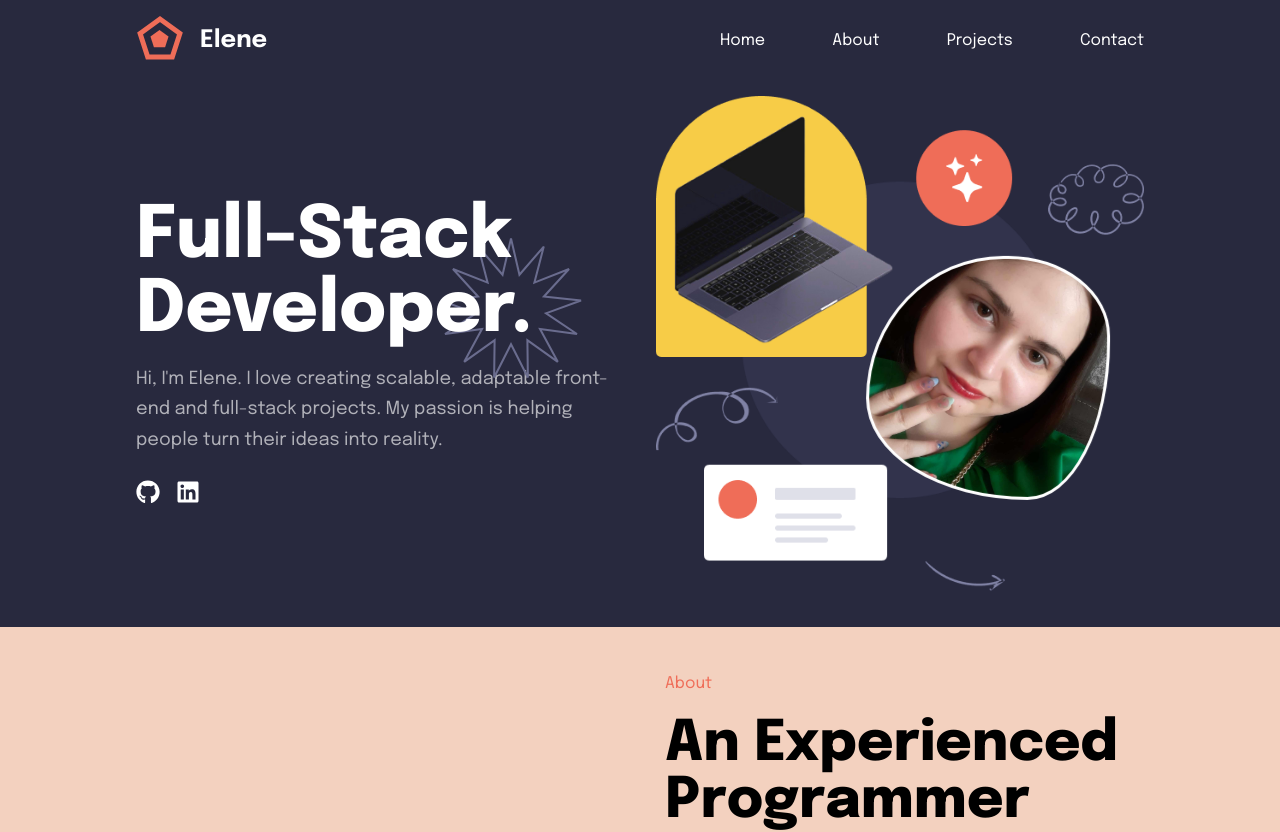
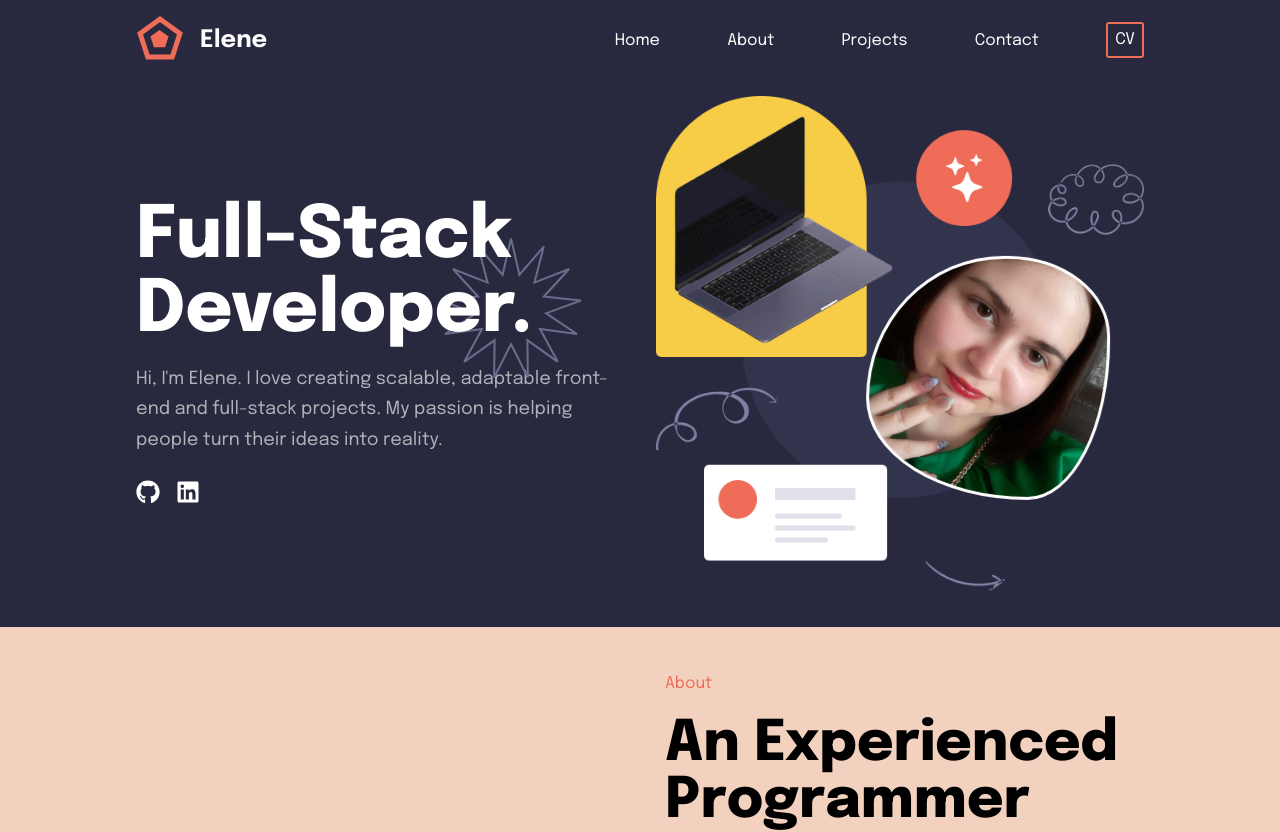
Before and after one commit to EleneQ/Elene---Portfolio, a React (Vite) app: page / in a window 1280 px wide. Shown: the top 832 px of the page. Built offline with nearby package versions, Linux system fonts and the light colour scheme; the HTML template or start-up script is replaced by a standard one.

Commit message:
added cv link to navbar

```diff
--- a/src/components/Navbar/index.tsx
+++ b/src/components/Navbar/index.tsx
@@ -6,21 +6,38 @@ import {
   StyledLogoContainer,
   HamburgerMenu,
   MobileNavbar,
-  LinkStyled,
 } from "./styles";
 import { useEffect, useState } from "react";
+import AnchorLink from "react-anchor-link-smooth-scroll";
 import useMediaQuery from "@/hooks/useMediaQuery";
 import { useTheme } from "styled-components";
 import { SROnly } from "@/styles/util-styles";
 import { navLinks } from "@/constants/navLinks";
 import { motion } from "framer-motion";
 
+interface CVLinkProps {
+  setIsMobileMenuOpen: React.Dispatch<React.SetStateAction<boolean>>;
+}
+
+const CVLink = ({ setIsMobileMenuOpen }: CVLinkProps) => {
+  return (
+    <a
+      className="nav-link cv-link"
+      href="https://www.dropbox.com/scl/fi/e3fcwqhk3x25akomqm7dm/Resume.pdf?rlkey=l1sq3r4sl4kd78c7wuugvo6ji&dl=0"
+      target="_blank"
+      onClick={() => setIsMobileMenuOpen(false)}
+    >
+      CV
+    </a>
+  );
+};
+
 const Navbar = () => {
   const theme = useTheme();
   const [isMobileMenuOpen, setIsMobileMenuOpen] = useState(false);
   const [isTopOfPage, setIsTopOfPage] = useState(true);
 
-  const isBigScreen = useMediaQuery(`(min-width: ${theme.breakpoints.sm})`);
+  const isBigScreen = useMediaQuery(`(min-width: ${theme.breakpoints.md})`);
 
   useEffect(() => {
     const handleScroll = () => {
@@ -47,11 +64,17 @@ const Navbar = () => {
             <DesktopNavList>
               {navLinks.map((navLink) => (
                 <li key={navLink}>
-                  <LinkStyled href={`#${navLink.toLowerCase()}`}>
+                  <AnchorLink
+                    className="nav-link"
+                    href={`#${navLink.toLowerCase()}`}
+                  >
                     {navLink}
-                  </LinkStyled>
+                  </AnchorLink>
                 </li>
               ))}
+              <li>
+                <CVLink setIsMobileMenuOpen={setIsMobileMenuOpen} />
+              </li>
             </DesktopNavList>
           </nav>
         ) : (
@@ -87,14 +110,24 @@ const Navbar = () => {
                       animate={{ opacity: 1, y: 0 }}
                       transition={{ delay: index * 0.1, duration: 0.5 }}
                     >
-                      <LinkStyled
+                      <AnchorLink
+                        className="nav-link"
                         href={`#${navLink.toLowerCase()}`}
-                        onClick={() => setIsMobileMenuOpen(false)}
                       >
                         {navLink}
-                      </LinkStyled>
+                      </AnchorLink>
                     </motion.li>
                   ))}
+                  <motion.li
+                    initial={{ opacity: 0, y: 50 }}
+                    animate={{ opacity: 1, y: 0 }}
+                    transition={{
+                      delay: (navLinks.length + 1) * 0.1,
+                      duration: 0.5,
+                    }}
+                  >
+                    <CVLink setIsMobileMenuOpen={setIsMobileMenuOpen} />
+                  </motion.li>
                 </ul>
               </MobileNavbar>
             )}
--- a/src/components/Navbar/styles.ts
+++ b/src/components/Navbar/styles.ts
@@ -1,7 +1,6 @@
 import styled from "styled-components";
 import { Container } from "@/styles/util-styles";
 import { motion } from "framer-motion";
-import AnchorLink from "react-anchor-link-smooth-scroll";
 
 export const StyledHeader = styled.header<{ isTopOfPage: boolean }>`
   position: fixed;
@@ -16,21 +15,18 @@ export const StyledHeader = styled.header<{ isTopOfPage: boolean }>`
   transition: background-color 0.3s ease-in-out;
 `;
 
-export const LinkStyled = styled(AnchorLink)`
-  color: ${({ theme }) => theme.colors.text.secondary.lightest};
-  transition: color 0.2s ease-in-out;
-
-  &:hover {
-    color: ${({ theme }) => theme.colors.accent.medium};
-  }
-`;
-
 export const NavbarContainer = styled(Container)`
   display: flex;
   justify-content: space-between;
   align-items: center;
   padding-block: 1rem;
   max-width: none;
+
+  .cv-link {
+    border: 2px solid ${({ theme }) => theme.colors.accent.medium};
+    border-radius: 3px;
+    padding: 0.45rem;
+  }
 `;
 
 export const StyledLogoContainer = styled.div`
@@ -48,6 +44,15 @@ export const DesktopNavList = styled.ul`
   display: flex;
   align-items: center;
   gap: calc(4vw + 1rem);
+
+  .nav-link {
+    color: ${({ theme }) => theme.colors.text.secondary.lightest};
+    transition: color 0.2s ease-in-out;
+
+    &:hover {
+      color: ${({ theme }) => theme.colors.accent.medium};
+    }
+  }
 `;
 
 /* SMALL SCREENS */
@@ -59,6 +64,7 @@ export const MobileNavbar = styled(motion.nav)`
   padding-inline: 5rem;
   padding-block: 3rem;
   background-color: white;
+  box-shadow: rgba(100, 100, 111, 0.3) 0px 5px 20px 0px;
 
   li {
     &:not(:last-child) {
--- a/src/components/Projects/index.tsx
+++ b/src/components/Projects/index.tsx
@@ -149,6 +149,8 @@ const Projects = () => {
                 <li>Express</li>
                 <li>MongoDB</li>
                 <li>Stripe</li>
+                <li>JWT</li>
+                <li>Mongoose</li>
               </ToolList>
             </DescriptionContainer>
 
--- a/src/components/Projects/styles.ts
+++ b/src/components/Projects/styles.ts
@@ -99,7 +99,7 @@ export const ImageContainer = styled.div`
     border-radius: inherit;
     object-position: top;
     object-fit: cover;
-    transition-duration: 13s;
+    transition-duration: 10s;
     transition-delay: 0.1s;
 
     &:hover {
```
